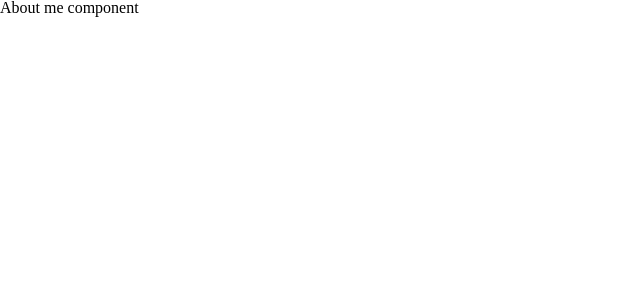
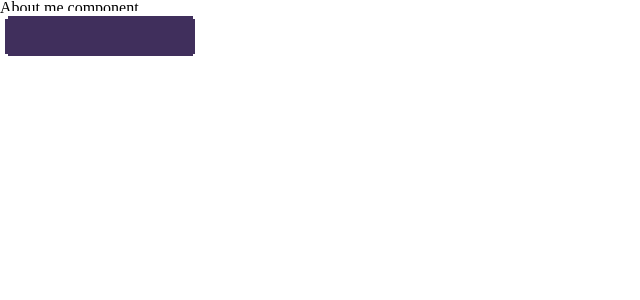
Before and after one commit to Rozycos/retro-game, a Next.js app: page /about-me in a window 1280 px wide. Shown: the top 300 px of the page, without its empty margins (0-640 px from the left). Built offline with nearby package versions, Linux system fonts and the light colour scheme.

Commit message:
created button component

```diff
--- a/app/page.js
+++ b/app/page.js
@@ -13,6 +13,7 @@ export default function Home() {
         <li><Link href="/contact">Contact</Link></li>
       </ul>
       <Loader dots='6' time='250' initialText='Loading' finalText='Done'/>
+
     </>
   );
 }
--- /dev/null
+++ b/components/common/Button.jsx
@@ -0,0 +1,11 @@
+export default function Button({text}) {
+    return (
+        <button className="section_8bit">
+            <div className="wrapper dual-color-text">
+                {text}
+            </div>
+        </button>
+    )
+}
+
+//usage <Button text='start'/>
--- a/components/common/Loader.jsx
+++ b/components/common/Loader.jsx
@@ -1,5 +1,6 @@
 "use client"
 import { useState, useEffect } from "react";
+import Button from "./Button";
 
 export default function Loader({dots, time, initialText, finalText}) {
     const [dotCount, setDotCount] = useState(0);
@@ -25,6 +26,7 @@ export default function Loader({dots, time, initialText, finalText}) {
         <main className="loader">
 		    <div className="loader__message dual-color-text">{loadingText}</div>
             <div className="loader__message loader__message--dots">{loadingDots}</div>
+            <Button text='start'/>
 	    </main>
     );
 }
--- a/components/page-specific/AboutMe/AboutMe.jsx
+++ b/components/page-specific/AboutMe/AboutMe.jsx
@@ -1,7 +1,12 @@
 "use client"
+
+import Button from "@/components/common/Button"
 
 export default function AboutMe () {
     return(
-        <h1>About me component</h1>
+        <>
+            <h1>About me component</h1>
+            <Button />
+        </>
     )
 }
--- /dev/null
+++ b/styles/elements/_buttons.scss
@@ -0,0 +1,88 @@
+button {
+    background: none; /* Usuwa domyślne tło */
+    border: none; /* Usuwa domyślną ramkę */
+    padding: 0; /* Usuwa domyślne wewnętrzne odstępy */
+    margin: 0; /* Usuwa domyślne marginesy */
+    font: inherit; /* Dziedziczy czcionkę z rodzica */
+    color: inherit; /* Dziedziczy kolor tekstu */
+    text-align: inherit; /* Dziedziczy wyrównanie tekstu */
+    text-transform: none; /* Usuwa ewentualne wielkie litery */
+    outline: none; /* Usuwa domyślny obrys */
+    box-shadow: none; /* Usuwa domyślny cień */
+    appearance: none; /* Usuwa specyficzne style przycisków na różnych urządzeniach (np. na mobilnych) */
+    cursor: pointer; /* Ustawia kursor wskazujący */
+    &:hover {
+        background-color: #1A1E53;
+        //box-shadow: white;
+    }
+}
+
+.section_8bit {
+    font-size: 1rem;
+	width: 12.5rem;
+    float: left;
+    border-left: .3125rem solid $color-white; //or 10px
+    border-right: .3125rem solid $color-white; //or 10px
+    position: relative;
+	/* font-family: "Pixelify Sans"; */
+	/* font-size: 2rem; */
+	/* text-transform: uppercase; */
+	/* text-align: center; */
+	background-color: #402F5C;
+}
+
+.section_8bit .wrapper {
+    display: block;
+    position: relative;
+    color: $color-white;
+	/* padding: 1.25em; */
+    /* margin: -.3125em 0; */
+    padding: 1.25em; // 40px
+    margin: -.3125em 0; // -10px
+    border-top: .3125rem solid $color-white; // 10px
+    border-bottom: .3125rem solid $color-white; // 10px
+	/* font-family: "Pixelify Sans"; */
+	/* font-size: 2rem; */
+	/* text-transform: uppercase; */
+	/* text-align: center; */
+}
+
+.wrapper{
+	font-family: $font-press-start;
+	font-size: 1em;
+	text-transform: uppercase;
+	text-align: center;
+}
+
+/* Pseudo-elements for corners */
+.section_8bit::before,
+.section_8bit::after,
+.section_8bit .wrapper::before,
+.section_8bit .wrapper::after {
+    content: '';
+    width: .3125em; // 10px
+    height: .3125em; // 10px
+    display: block;
+    position: absolute;
+    background: $color-white;
+}
+
+/* Top corners */
+.section_8bit::before {
+    top: -.15625em; // -5px
+    left: -.15625em; // -5px
+}
+.section_8bit::after {
+    top: -.15625em; // -5px
+    right: -.15625em; // -5px
+}
+
+/* Bottom corners */
+.section_8bit .wrapper::before {
+    bottom: -.15625em; // -5px
+    left: -.15625em; // -5px
+}
+.section_8bit .wrapper::after {
+    bottom: -.15625em; // -5px
+    right: -.15625em; // -5px
+}
--- a/styles/globals.scss
+++ b/styles/globals.scss
@@ -11,7 +11,7 @@
 
 /* Elements */
 @import "elements/loader";
-//@import "elements/base";
+@import "elements/buttons";
 //@import "elements/scrollIcon";
 //@import "elements/arrowsIcon";
 //@import "elements/navBars";
--- a/styles/settings/_colors.scss
+++ b/styles/settings/_colors.scss
@@ -2,3 +2,5 @@ $color-black:#000000;
 $color-white: #FFFFFF;
 $color-pink: #EB9BD5;
 $color-dark-blue: #1A1E53;
+$color-dark-blue-secondary: #402F5C;
+$color-grey: #D9D9D9;
```
